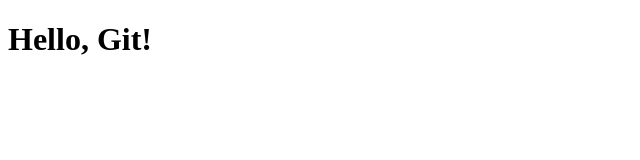
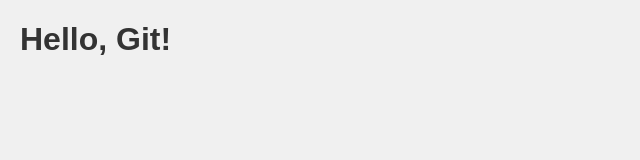
Before and after one commit to ArtemkoB1/my-first-project, a plain HTML site: page index.html in a window 1280 px wide. Shown: the whole page, without its empty margins (0-640 px from the left). Drawn offline with Linux system fonts and the light colour scheme.

Commit message:
Add CSS styles

```diff
--- a/index.html
+++ b/index.html
@@ -2,6 +2,7 @@
 <html>
 <head>
     <title>My Project</title>
+    <link rel="stylesheet" href="styles.css">
 </head>
 <body>
     <h1>Hello, Git!</h1>
--- /dev/null
+++ b/styles.css
@@ -0,0 +1,9 @@
+body {
+    font-family: Arial, sans-serif;
+    background-color: #f0f0f0;
+    margin: 20px;
+}
+
+h1 {
+    color: #333;
+}
```
